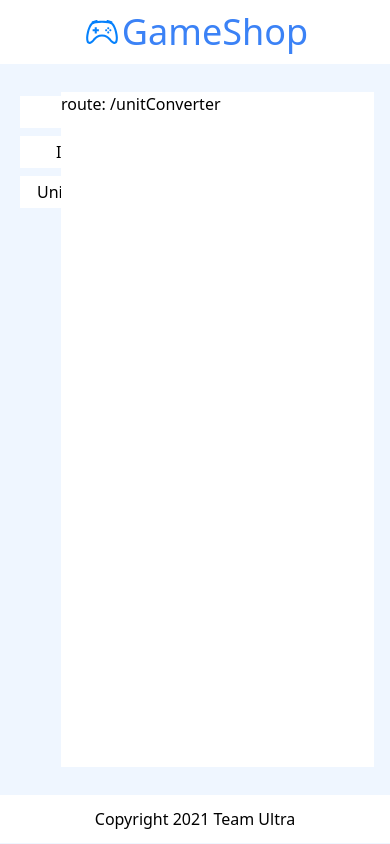
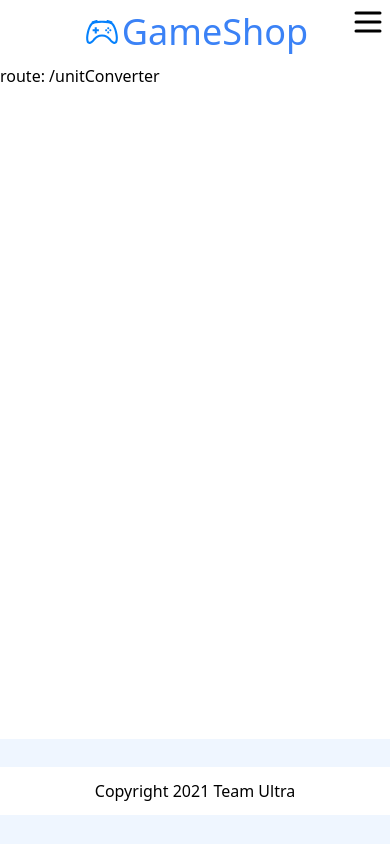
Before and after one commit to PEDRO-GG/GameShop, a Next.js app in the folder game-shop-client/: page /unitConverter in a window 390 px wide. Built offline with nearby package versions, Linux system fonts and the light colour scheme.

Commit message:
Finished most of boilerplate and Added inventory table to Inventory Table tab

```diff
--- /dev/null
+++ b/game-shop-client/components/HamburgerButton.js
@@ -0,0 +1,42 @@
+const HamburgerButton = ({ isOpen, onClick }) => {
+  //when the svg is clicked I want it to display an X and an accordion of all the avialble options to the user
+
+  return (
+    <nav className="absolute top-1 right-1 lg:hidden">
+      <button onClick={onClick}>
+        {/*Show a diffrent icon depending on if the hamburger button is open or not */}
+        {!isOpen ? (
+          <svg
+            xmlns="http://www.w3.org/2000/svg"
+            className="h-9 w-9"
+            fill="none"
+            viewBox="0 0 24 24"
+            stroke="currentColor"
+          >
+            <path
+              strokeLinecap="round"
+              strokeLinejoin="round"
+              strokeWidth={2}
+              d="M4 6h16M4 12h16M4 18h16"
+            />
+          </svg>
+        ) : (
+          <svg
+            xmlns="http://www.w3.org/2000/svg"
+            className="h-9 w-9"
+            viewBox="0 0 20 20"
+            fill="currentColor"
+          >
+            <path
+              fillRule="evenodd"
+              d="M4.293 4.293a1 1 0 011.414 0L10 8.586l4.293-4.293a1 1 0 111.414 1.414L11.414 10l4.293 4.293a1 1 0 01-1.414 1.414L10 11.414l-4.293 4.293a1 1 0 01-1.414-1.414L8.586 10 4.293 5.707a1 1 0 010-1.414z"
+              clipRule="evenodd"
+            />
+          </svg>
+        )}
+      </button>
+    </nav>
+  );
+};
+
+export default HamburgerButton;
--- a/game-shop-client/components/Header.js
+++ b/game-shop-client/components/Header.js
@@ -1,10 +1,33 @@
+import Link from "next/link";
+import { useState } from "react";
 import GameControllerIcon from "./GameControllerIcon";
-const Header = () => {
+import HamburgerButton from "./HamburgerButton";
+
+const Header = ({ sidebarItems, setActiveIndex }) => {
+  const [isHamburgerOpen, setIsHamburgerOpen] = useState(false);
+
   return (
-    <h1 className="w-full p-3 text-4xl text-center text-blue-500 bg-white flex justify-center items-center">
-      <GameControllerIcon />
-      GameShop
-    </h1>
+    <header className="bg-white">
+      <h1 className="w-full p-3 text-4xl text-center text-blue-500 flex justify-center items-center">
+        <GameControllerIcon />
+        GameShop
+      </h1>
+      <HamburgerButton
+        isOpen={isHamburgerOpen}
+        onClick={() => setIsHamburgerOpen(!isHamburgerOpen)}
+      />
+      {isHamburgerOpen &&
+        sidebarItems.map((item, index) => (
+          <Link key={item.href} href={item.href}>
+            <a
+              onClick={() => setActiveIndex(index)}
+              className="block px-4 py-2 mt-2 text-sm font-semibold text-gray-900 bg-gray-200 rounded-lg dark-mode:bg-gray-700 dark-mode:hover:bg-gray-600 dark-mode:focus:bg-gray-600 dark-mode:focus:text-white dark-mode:hover:text-white dark-mode:text-gray-200 hover:text-gray-900 focus:text-gray-900 hover:bg-gray-200 focus:bg-gray-200 focus:outline-none focus:shadow-outline"
+            >
+              {item.title}
+            </a>
+          </Link>
+        ))}
+    </header>
   );
 };
 
--- /dev/null
+++ b/game-shop-client/components/InventoryTable.js
@@ -0,0 +1,88 @@
+const InventoryTable = ({ products }) => {
+  return (
+    <table className="border-collapse w-full">
+      <thead>
+        <tr>
+          <th className="p-3 font-bold uppercase bg-gray-200 text-gray-600 border border-gray-300 hidden lg:table-cell">
+            Name
+          </th>
+          <th className="p-3 font-bold uppercase bg-gray-200 text-gray-600 border border-gray-300 hidden lg:table-cell">
+            Price
+          </th>
+          <th className="p-3 font-bold uppercase bg-gray-200 text-gray-600 border border-gray-300 hidden lg:table-cell">
+            Status
+          </th>
+          <th className="p-3 font-bold uppercase bg-gray-200 text-gray-600 border border-gray-300 hidden lg:table-cell">
+            Total Sold
+          </th>
+          <th className="p-3 font-bold uppercase bg-gray-200 text-gray-600 border border-gray-300 hidden lg:table-cell">
+            Total Revenue
+          </th>
+          <th className="p-3 font-bold uppercase bg-gray-200 text-gray-600 border border-gray-300 hidden lg:table-cell">
+            Actions
+          </th>
+        </tr>
+      </thead>
+      <tbody>
+        {products.map((product) => {
+          return (
+            <tr
+              key={product.id}
+              className="bg-white lg:hover:bg-gray-100 flex lg:table-row flex-row lg:flex-row flex-wrap lg:flex-no-wrap mb-10 lg:mb-0"
+            >
+              <td className="w-full lg:w-auto p-3 text-gray-800 text-center border border-b block lg:table-cell relative lg:static">
+                <span className="lg:hidden absolute top-0 left-0 bg-blue-200 px-2 py-1 text-xs font-bold uppercase">
+                  Name
+                </span>
+                {product.name}
+              </td>
+              <td className="w-full lg:w-auto p-3 text-gray-800 text-center border border-b text-center block lg:table-cell relative lg:static">
+                <span className="lg:hidden absolute top-0 left-0 bg-blue-200 px-2 py-1 text-xs font-bold uppercase">
+                  Price
+                </span>
+                ${product.price}
+              </td>
+              <td className="w-full lg:w-auto p-3 text-gray-800 text-center border border-b text-center block lg:table-cell relative lg:static">
+                <span className="lg:hidden absolute top-0 left-0 bg-blue-200 px-2 py-1 text-xs font-bold uppercase">
+                  Status
+                </span>
+                {product.status ? "Available" : "Not Available"}
+              </td>
+              <td className="w-full lg:w-auto p-3 text-gray-800 text-center border border-b block lg:table-cell relative lg:static">
+                <span className="lg:hidden absolute top-0 left-0 bg-blue-200 px-2 py-1 text-xs font-bold uppercase">
+                  Total Sold
+                </span>
+                {product.total_sold}
+              </td>
+              <td className="w-full lg:w-auto p-3 text-gray-800 text-center border border-b block lg:table-cell relative lg:static">
+                <span className="lg:hidden absolute top-0 left-0 bg-blue-200 px-2 py-1 text-xs font-bold uppercase">
+                  Total Revenue
+                </span>
+                ${product.total_revenue}
+              </td>
+              <td className="w-full lg:w-auto p-3 text-gray-800 text-center border border-b text-center block lg:table-cell relative lg:static">
+                <span className="lg:hidden absolute top-0 left-0 bg-blue-200 px-2 py-1 text-xs font-bold uppercase">
+                  Actions
+                </span>
+                <a
+                  href="#"
+                  className="inline-block mx-2 px-2 py-2 text-xs font-medium leading-3 text-center text-white uppercase transition bg-blue-700 rounded shadow ripple hover:shadow-lg hover:bg-blue-800 focus:outline-none"
+                >
+                  Edit
+                </a>
+                <a
+                  href="#"
+                  className="inline-block mx-2 px-2 py-2 text-xs font-medium leading-3 text-center text-white uppercase transition bg-red-500 rounded shadow ripple hover:shadow-lg hover:bg-red-600 focus:outline-none"
+                >
+                  Remove
+                </a>
+              </td>
+            </tr>
+          );
+        })}
+      </tbody>
+    </table>
+  );
+};
+
+export default InventoryTable;
--- a/game-shop-client/components/Layout.js
+++ b/game-shop-client/components/Layout.js
@@ -1,15 +1,29 @@
+import { useState } from "react";
 import Footer from "./Footer";
 import Header from "./Header";
 import SideBar from "./SideBar";
 
 const Layout = ({ children }) => {
+  const sidebarItems = [
+    { href: "/billing", title: "Billing" },
+    { href: "/inventory", title: "Inventory" },
+    { href: "/unitConverter", title: "Unit Converter" },
+  ];
+  const [activeIndex, setActiveIndex] = useState(0);
   return (
     <div className="bg-blue-50 h-screen">
-      <Header />
-      <div className="grid grid-cols-8 w-11/12 m-auto mt-7 h-4/5">
-        <SideBar />
-        {children}
+      <Header sidebarItems={sidebarItems} setActiveIndex={setActiveIndex} />
+      <div className="overflow-auto lg:flex lg:w-11/12 lg:m-auto lg:mt-7 h-4/5">
+        <SideBar
+          sidebarItems={sidebarItems}
+          activeIndex={activeIndex}
+          setActiveIndex={setActiveIndex}
+        />
+        <main className="overflow-auto w-full bg-white min-h-full">
+          {children}
+        </main>
       </div>
+
       <Footer />
     </div>
   );
--- a/game-shop-client/components/Sidebar.js
+++ b/game-shop-client/components/Sidebar.js
@@ -1,19 +1,12 @@
-import { useState } from "react";
 import SidebarItem from "./SidebarItem";
-const SideBar = () => {
-  const sidebarItems = [
-    { href: "/billing", title: "Billing" },
-    { href: "/inventory", title: "Inventory" },
-    { href: "/unitConverter", title: "Unit Converter" },
-  ];
-  const [activeIndex, setActiveIndex] = useState(0);
-
+const SideBar = ({ sidebarItems, activeIndex, setActiveIndex }) => {
   const changeActiveTab = (index) => {
     setActiveIndex(index);
   };
 
   return (
-    <nav className="col-span-1 flex flex-col">
+    <>
+      <nav className="hidden lg:flex lg:flex-col">
         {sidebarItems.map((sidebarItem, index) => {
           return (
             <SidebarItem
@@ -26,6 +19,7 @@ const SideBar = () => {
           );
         })}
       </nav>
+    </>
   );
 };
 
--- a/game-shop-client/pages/billing.js
+++ b/game-shop-client/pages/billing.js
@@ -2,14 +2,13 @@ import Head from "next/head";
 
 const Billing = () => {
   return (
-    <div className="col-span-7">
+    <>
       <Head>
         <title>GameShop | Billing</title>
       </Head>
-      <main className="bg-white min-h-full">
-        <h1>route: /billing</h1>
-      </main>
-    </div>
+
+      <h1>route: /billing</h1>
+    </>
   );
 };
 
--- a/game-shop-client/pages/inventory.js
+++ b/game-shop-client/pages/inventory.js
@@ -1,16 +1,24 @@
 import Head from "next/head";
+import InventoryTable from "../components/InventoryTable";
 
-const Inventory = () => {
-  //Fetch from a server
+export async function getStaticProps(context) {
+  const res = await fetch(`http://localhost:3002/api/v1/products/`);
+  const data = await res.json();
+  return {
+    props: { data }, // will be passed to the page component as props
+  };
+}
+
+const Inventory = ({ data }) => {
+  const products = data.data.products;
   return (
-    <div className="col-span-7">
+    <>
       <Head>
         <title>GameShop | Inventory</title>
       </Head>
-      <main className="bg-white min-h-full">
-        <h1>route: /inventory</h1>
-      </main>
-    </div>
+
+      <InventoryTable products={products} />
+    </>
   );
 };
 
--- a/game-shop-client/pages/unitConverter.js
+++ b/game-shop-client/pages/unitConverter.js
@@ -3,14 +3,13 @@ import Head from "next/head";
 const UnitConverter = () => {
   //fetch a currency exchange rate api
   return (
-    <div className="col-span-7">
+    <>
       <Head>
         <title>GameShop | UnitConverter</title>
       </Head>
-      <main className="bg-white min-h-full">
-        <h1>route: /unitConverter</h1>
-      </main>
-    </div>
+
+      <h1>route: /unitConverter</h1>
+    </>
   );
 };
 
```
Lines whose indentation alone changed are shown as unchanged.
